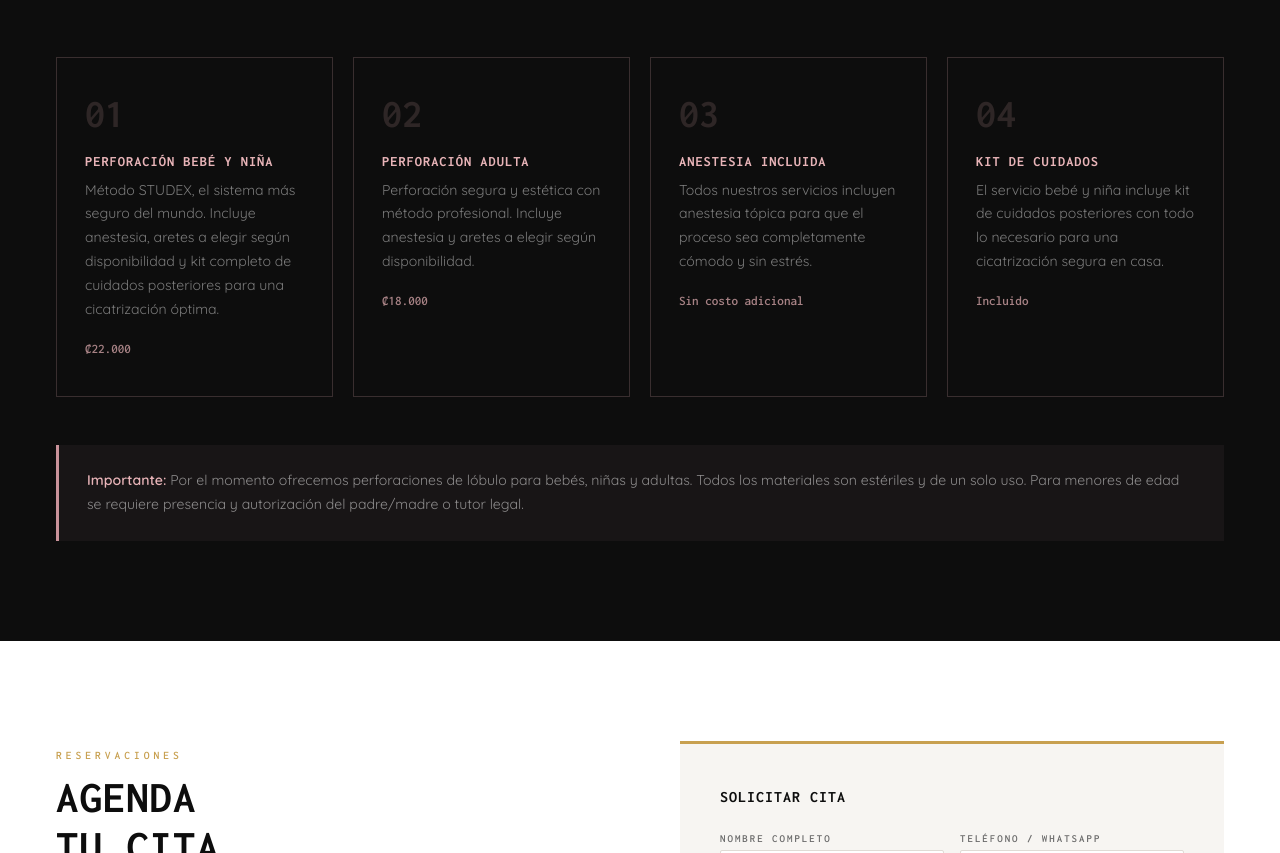
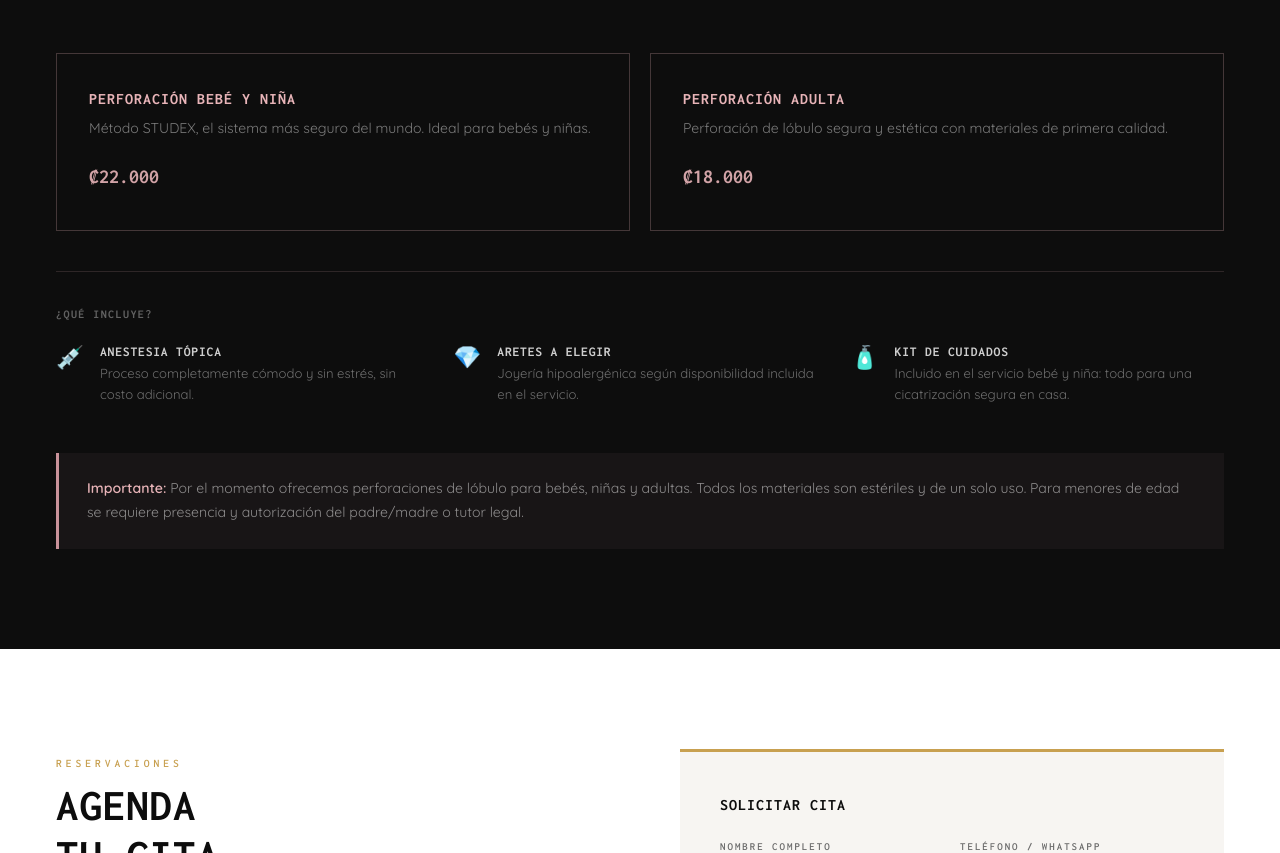
Before and after one commit to Blackdino1500Lx/KerryCare, a website: page index.html in a window 1280 px wide. Shown: the part 5675-6528 px from the top of the page. Drawn offline with Linux system fonts and the light colour scheme.

Commit message:
MINOR UI FIXES

```diff
--- a/css/styles.css
+++ b/css/styles.css
@@ -257,29 +257,47 @@ section { padding: 100px 56px; }
 .ziba .s-title { color: var(--white); }
 .ziba .s-sub { color: rgba(255,255,255,.5); }
 .ziba .s-label { color: var(--blush); }
-.ziba-grid {
-  display: grid; grid-template-columns: repeat(auto-fit, minmax(220px, 1fr));
-  gap: 20px; margin-top: 60px;
+/* ── Dos servicios ── */
+.ziba-servicios {
+  display: grid; grid-template-columns: 1fr 1fr; gap: 20px; margin-top: 48px;
 }
-.ziba-card {
-  border: 1px solid rgba(232,180,184,.2); padding: 36px 28px;
+.ziba-svc-card {
+  border: 1px solid rgba(232,180,184,.25); padding: 36px 32px;
   transition: border-color .2s, background .2s;
 }
-.ziba-card:hover { border-color: var(--blush); background: rgba(232,180,184,.05); }
-.ziba-num {
-  font-family: 'Inconsolata', monospace;
-  font-size: 2.5rem; font-weight: 700; color: rgba(232,180,184,.15); line-height: 1; margin-bottom: 20px;
+.ziba-svc-card:hover { border-color: var(--blush); background: rgba(232,180,184,.05); }
+.ziba-svc-card h4 {
+  font-family: 'Inconsolata', monospace; font-size: 1rem; font-weight: 700;
+  text-transform: uppercase; letter-spacing: 1px; color: var(--blush); margin-bottom: 10px;
 }
-.ziba-card h4 {
-  font-family: 'Inconsolata', monospace;
-  font-size: .9rem; font-weight: 700; text-transform: uppercase;
-  letter-spacing: 1px; color: var(--blush); margin-bottom: 10px;
+.ziba-svc-card p { font-size: .88rem; color: rgba(255,255,255,.45); line-height: 1.7; }
+.ziba-svc-card .zprice {
+  margin-top: 20px; font-size: 1.25rem; font-weight: 700;
+  color: rgba(232,180,184,.9); font-family: 'Inconsolata', monospace;
 }
-.ziba-card p { font-size: .88rem; color: rgba(255,255,255,.45); line-height: 1.7; font-weight: 400; }
-.ziba-card .zprice {
-  margin-top: 16px; font-size: .82rem; font-weight: 600;
-  color: rgba(232,180,184,.7); font-family: 'Inconsolata', monospace;
+
+/* ── Qué incluye ── */
+.ziba-incluye {
+  margin-top: 40px; border-top: 1px solid rgba(232,180,184,.15); padding-top: 36px;
 }
+.ziba-incluye-titulo {
+  font-family: 'Inconsolata', monospace; font-size: .75rem; font-weight: 700;
+  text-transform: uppercase; letter-spacing: .12em; color: rgba(255,255,255,.35);
+  margin-bottom: 24px;
+}
+.ziba-incluye-items {
+  display: grid; grid-template-columns: repeat(3, 1fr); gap: 24px;
+}
+.ziba-item {
+  display: flex; gap: 16px; align-items: flex-start;
+}
+.ziba-item-icon { font-size: 1.4rem; line-height: 1; flex-shrink: 0; margin-top: 2px; }
+.ziba-item strong {
+  display: block; font-size: .85rem; color: rgba(255,255,255,.8);
+  font-family: 'Inconsolata', monospace; text-transform: uppercase;
+  letter-spacing: .06em; margin-bottom: 4px;
+}
+.ziba-item p { font-size: .82rem; color: rgba(255,255,255,.4); line-height: 1.6; margin: 0; }
 .ziba-intro {
   display: flex;
   align-items: center;
@@ -444,6 +462,8 @@ footer { background: var(--navy-dk); color: rgba(255,255,255,.4); padding: 48px
   .services-grid { grid-template-columns: 1fr 1fr; }
   .ziba-intro { flex-direction: column; gap: 32px; }
   .ziba-intro-img { flex: 0 0 auto; width: 100%; }
+  .ziba-servicios { grid-template-columns: 1fr; }
+  .ziba-incluye-items { grid-template-columns: 1fr; gap: 20px; }
   .booking-inner { grid-template-columns: 1fr; gap: 48px; }
   .gallery-grid { grid-template-columns: repeat(2, 1fr); }
   .footer-inner { grid-template-columns: 1fr; gap: 32px; }
--- a/index.html
+++ b/index.html
@@ -333,32 +333,48 @@
         <img src="img/banner-ziba.png" alt="Zibá Piercing Studio — Kerry Care"/>
       </div>
     </div>
-    <div class="ziba-grid">
-      <div class="ziba-card">
-        <div class="ziba-num">01</div>
+    <!-- Dos servicios -->
+    <div class="ziba-servicios">
+      <div class="ziba-svc-card">
         <h4>Perforación Bebé y Niña</h4>
-        <p>Método STUDEX, el sistema más seguro del mundo. Incluye anestesia, aretes a elegir según disponibilidad y kit completo de cuidados posteriores para una cicatrización óptima.</p>
+        <p>Método STUDEX, el sistema más seguro del mundo. Ideal para bebés y niñas.</p>
         <p class="zprice">₡22.000</p>
       </div>
-      <div class="ziba-card">
-        <div class="ziba-num">02</div>
+      <div class="ziba-svc-card">
         <h4>Perforación Adulta</h4>
-        <p>Perforación segura y estética con método profesional. Incluye anestesia y aretes a elegir según disponibilidad.</p>
+        <p>Perforación de lóbulo segura y estética con materiales de primera calidad.</p>
         <p class="zprice">₡18.000</p>
       </div>
-      <div class="ziba-card">
-        <div class="ziba-num">03</div>
-        <h4>Anestesia incluida</h4>
-        <p>Todos nuestros servicios incluyen anestesia tópica para que el proceso sea completamente cómodo y sin estrés.</p>
-        <p class="zprice">Sin costo adicional</p>
-      </div>
-      <div class="ziba-card">
-        <div class="ziba-num">04</div>
-        <h4>Kit de Cuidados</h4>
-        <p>El servicio bebé y niña incluye kit de cuidados posteriores con todo lo necesario para una cicatrización segura en casa.</p>
-        <p class="zprice">Incluido</p>
+    </div>
+
+    <!-- Qué incluye -->
+    <div class="ziba-incluye">
+      <p class="ziba-incluye-titulo">¿Qué incluye?</p>
+      <div class="ziba-incluye-items">
+        <div class="ziba-item">
+          <span class="ziba-item-icon">💉</span>
+          <div>
+            <strong>Anestesia tópica</strong>
+            <p>Proceso completamente cómodo y sin estrés, sin costo adicional.</p>
+          </div>
+        </div>
+        <div class="ziba-item">
+          <span class="ziba-item-icon">💎</span>
+          <div>
+            <strong>Aretes a elegir</strong>
+            <p>Joyería hipoalergénica según disponibilidad incluida en el servicio.</p>
+          </div>
+        </div>
+        <div class="ziba-item">
+          <span class="ziba-item-icon">🧴</span>
+          <div>
+            <strong>Kit de cuidados</strong>
+            <p>Incluido en el servicio bebé y niña: todo para una cicatrización segura en casa.</p>
+          </div>
+        </div>
       </div>
     </div>
+
     <div class="ziba-note">
       <p><strong>Importante:</strong> Por el momento ofrecemos perforaciones de lóbulo para bebés, niñas y adultas. Todos los materiales son estériles y de un solo uso. Para menores de edad se requiere presencia y autorización del padre/madre o tutor legal.</p>
     </div>
```
